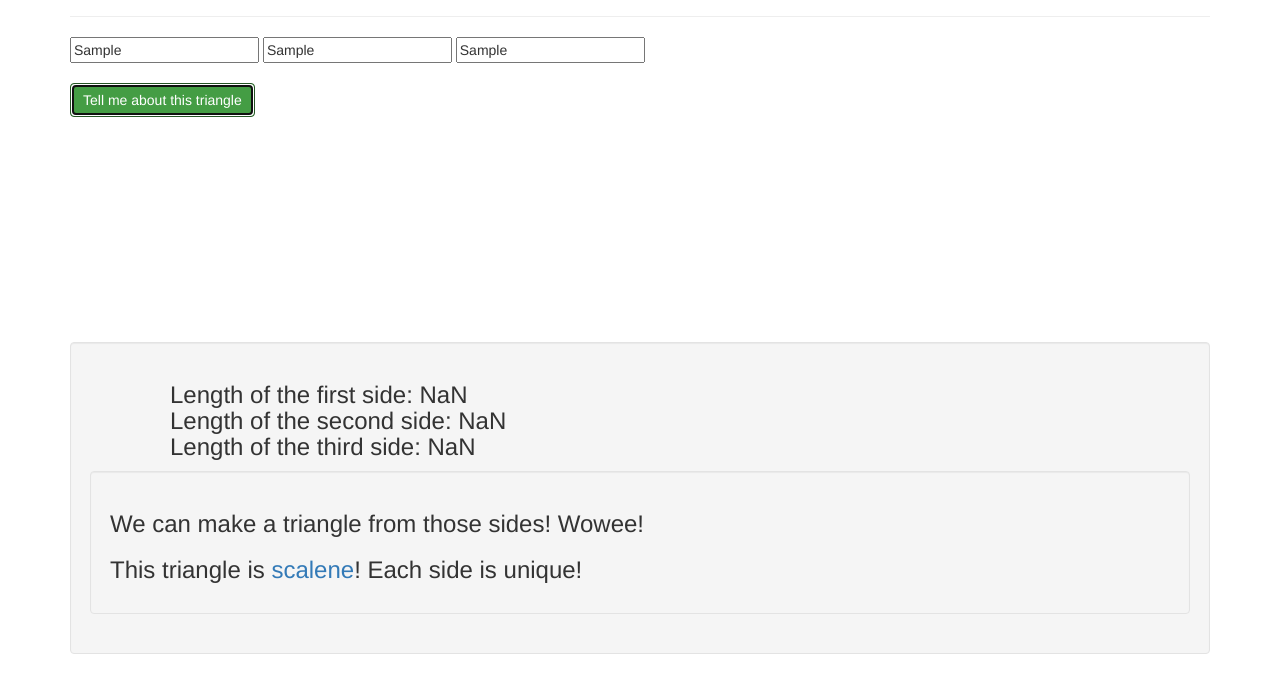
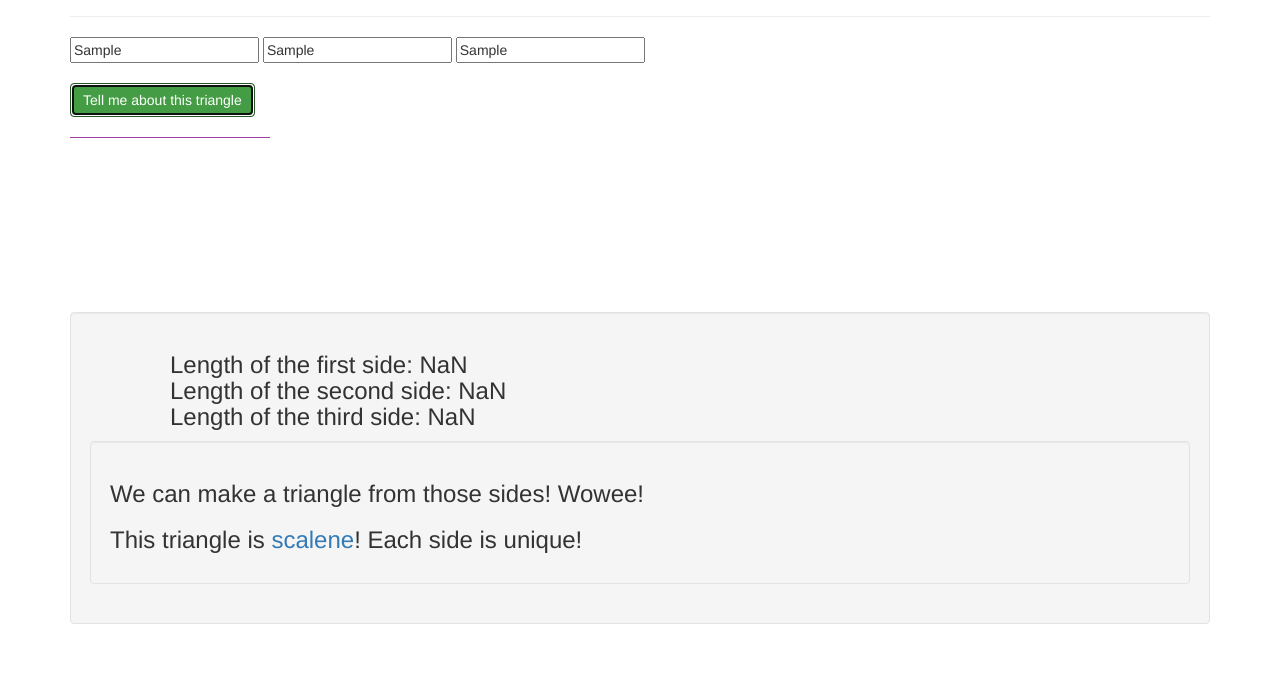
Before and after one commit to gabefinch/triangle_fun, a plain HTML site: page index.html in a window 1280 px wide. Both pictures are taken after typing "Sample", "Sample", "Sample" into the empty fields and a click on the button "Tell me about this triangle". Shown: the part 83-776 px from the top of the page. Drawn offline with nearby package versions, Linux system fonts and the light colour scheme.

Commit message:
Fix append svg triangle

```diff
--- a/index.html
+++ b/index.html
@@ -22,7 +22,7 @@
         <button id="submit" type="submit" class="btn btn-success">Tell me about this triangle</button>
       </form>
       <br>
-      <svg height="200" width="200" id="canvas"></svg>
+      <div id="canvas"></div>
       <br>
       <div id="results" class="well">
         <div><h3><ul id="sides-entered"></ul></h3></div>
--- a/js/scripts.js
+++ b/js/scripts.js
@@ -33,7 +33,7 @@ var drawTriangle = function(sides) {
     var scale = 200/(sides[0]);
     var peakX = (scale * sides[1] * Math.sin(Math.PI / 2 - Math.acos((Math.pow(sides[0],2) + Math.pow(sides[1],2) - Math.pow(sides[2],2)) / (2 * sides[0] * sides[1])))).toFixed(1);
     var peakY = (scale * Math.sqrt(Math.pow(sides[1],2)-Math.pow(peakX / scale,2))).toFixed(1);
-    return '<polygon points="0,0 200,0 ' + peakX + ',' + peakY + '" style="fill:lime;stroke:purple;stroke-width:1" />';
+    return '<svg height="' + peakY + '" width="200" id="canvas"><polygon points="0,0 200,0 ' + peakX + ',' + peakY + '" style="fill:lime;stroke:purple;stroke-width:1" /></svg>';
 };
 
 $(function(){
```
